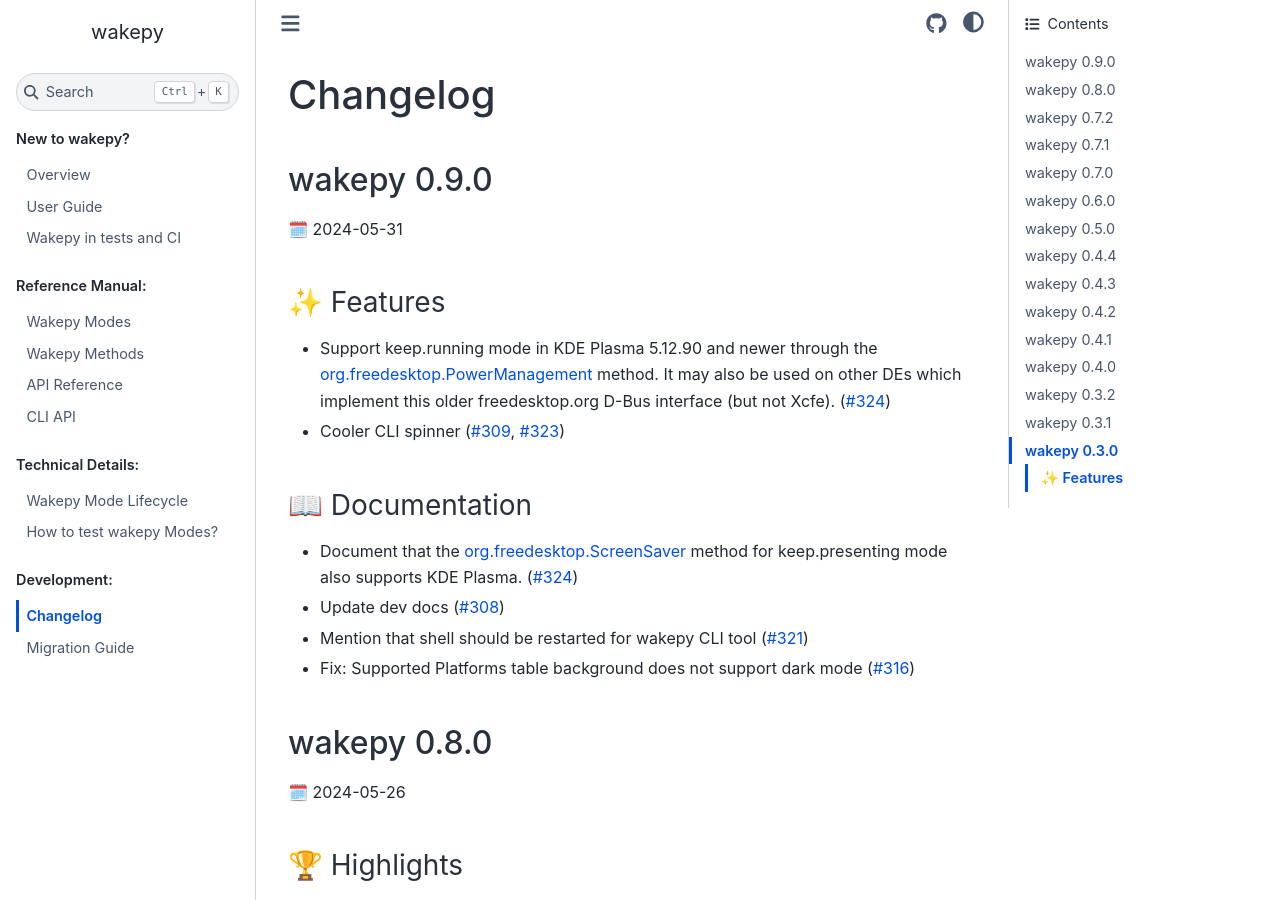
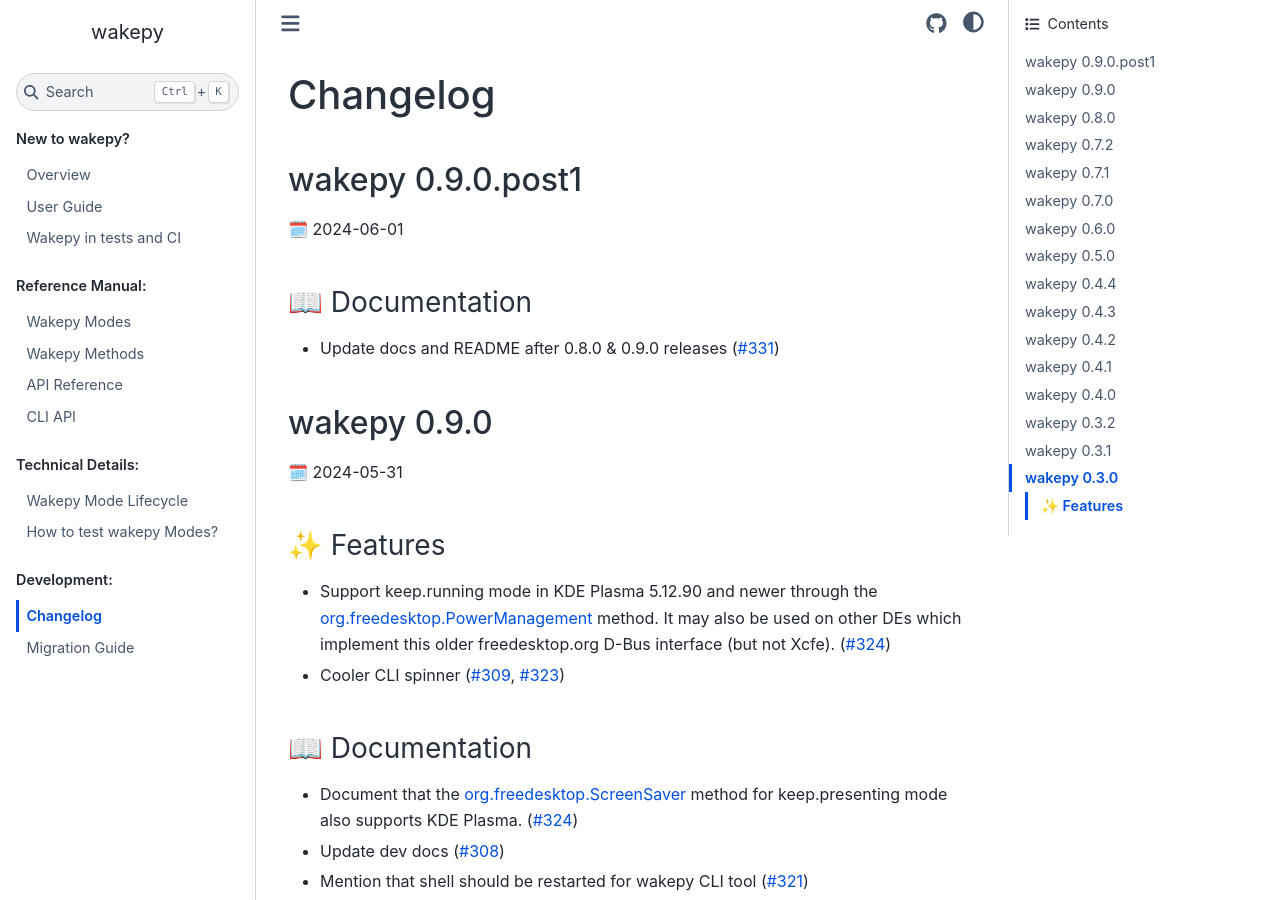
Before and after one commit to fohrloop/wakepy, a Sphinx documentation site: the page built from docs/source/changelog.md, in a window 1280 px wide and 900 px high. Built offline with Sphinx 7.4.7 and the Sphinx Book theme 1.1.4, drawn with Linux system fonts in a browser that asks for light colours; the version number could not be read and is left out.

Commit message:
Prepare for 0.9.0.post1 release (#332)

```diff
--- a/docs/source/changelog.md
+++ b/docs/source/changelog.md
@@ -1,4 +1,11 @@
 # Changelog
+
+## wakepy 0.9.0.post1
+🗓️ 2024-06-01
+
+### 📖 Documentation
+- Update docs and README after 0.8.0 & 0.9.0 releases ([#331](https://github.com/fohrloop/wakepy/pull/331))
+
 
 ## wakepy 0.9.0
 🗓️ 2024-05-31
--- a/pyproject.toml
+++ b/pyproject.toml
@@ -30,6 +30,7 @@
     "Programming Language :: Python :: 3.10",
     "Programming Language :: Python :: 3.11",
     "Programming Language :: Python :: 3.12",
+    "Programming Language :: Python :: 3.13",
     "Topic :: Utilities",
 ]
 
```
Also changed, not shown: README.md (+1 -1 lines).
